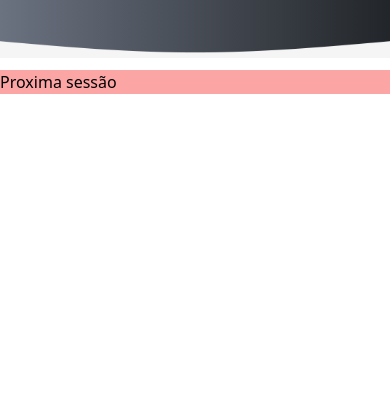
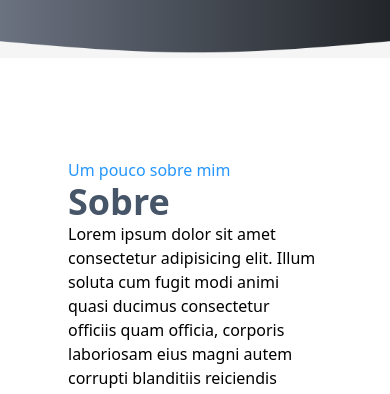
Before and after one commit to Raul26-tech/Portifolio, a React (Vite) app: page / in a window 390 px wide. Shown: the part 442-836 px from the top of the page. Built offline with nearby package versions, Linux system fonts and the light colour scheme.

Commit message:
Criando component (About)

```diff
--- /dev/null
+++ b/src/components/About/index.jsx
@@ -0,0 +1,26 @@
+import React from 'react';
+
+export default function About() {
+    return (
+        <section className="w-full flex justify-center p-6 md:p-20">
+            <div className="w-[30rem] p-3 hidden md:block">
+                <img
+                    src="../src/assets/animation.png"
+                    alt="Animação da sessão"
+                />
+            </div>
+            <div className="w-full  md:w-[30rem] p-8">
+                <span className="text-theme-blue text-base">
+                    Um pouco sobre mim
+                </span>
+                <h2 className="text-slate-600 text-4xl font-bold">Sobre</h2>
+                <p>
+                    Lorem ipsum dolor sit amet consectetur adipisicing elit.
+                    Illum soluta cum fugit modi animi quasi ducimus consectetur
+                    officiis quam officia, corporis laboriosam eius magni autem
+                    corrupti blanditiis reiciendis voluptatem tempore.
+                </p>
+            </div>
+        </section>
+    );
+}
--- a/src/components/Layout/index.jsx
+++ b/src/components/Layout/index.jsx
@@ -1,6 +1,7 @@
 import React from 'react';
 import Header from '../Header';
 import Animation from '../Animation';
+import About from '../About';
 
 export default function Layout() {
     return (
@@ -17,7 +18,9 @@ export default function Layout() {
                         alt=""
                     />
                 </div>
-                <div className="bg-red-300 mt-3">Proxima sessão</div>
+                <div className="mt-[2rem] p-3">
+                    <About />
+                </div>
             </div>
         </>
     );
```
Also changed, not shown: src/assets/animation.png (added).
